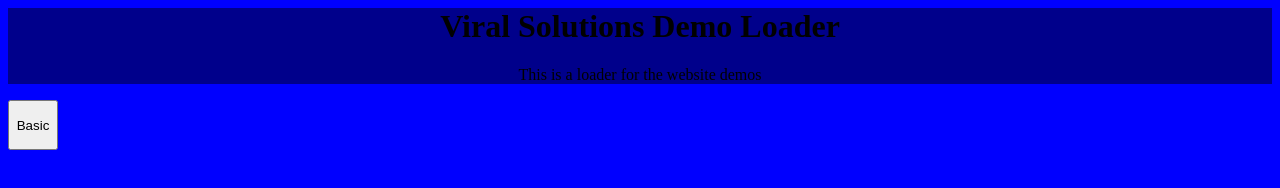
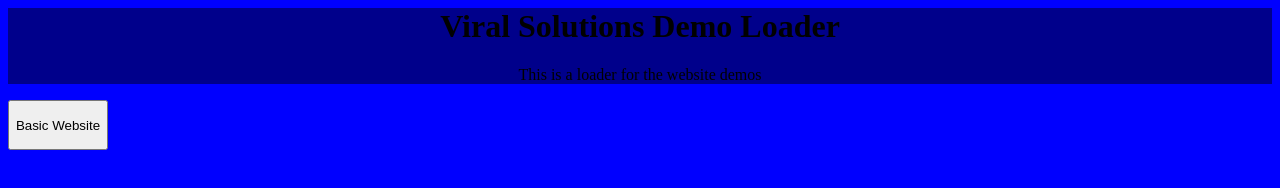
Before and after one commit to Zay82/viralsolutionsloader.github.io, a plain HTML site: page index.html in a window 1280 px wide. Drawn offline with Linux system fonts and the light colour scheme.

Commit message:
Update index.html

```diff
--- a/index.html
+++ b/index.html
@@ -17,7 +17,7 @@
             }
             button{
                 height: 50px;
-                width: 50px;
+                width: 100px;
             }
         </style>
     </head>
@@ -26,7 +26,7 @@
             <h1> Viral Solutions Demo Loader </h1>
             <p>This is a loader for the website demos</p>
         </header>
-        <button type="button" onclick="demoBasic()">Basic</button>
+        <button type="button" onclick="demoBasic()">Basic Website</button>
         <script>
                 function demoBasic() {
                             window.open(
```
